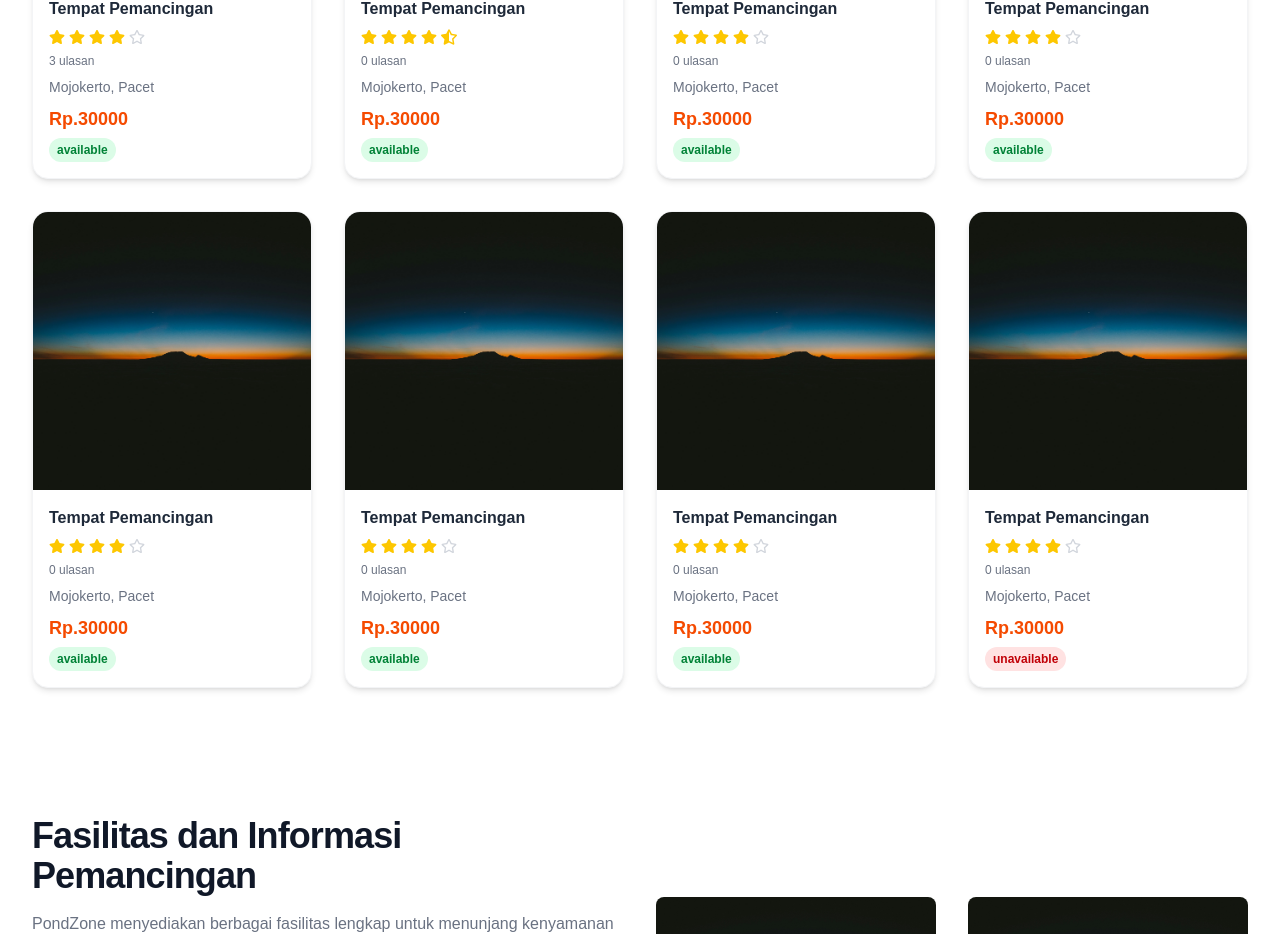
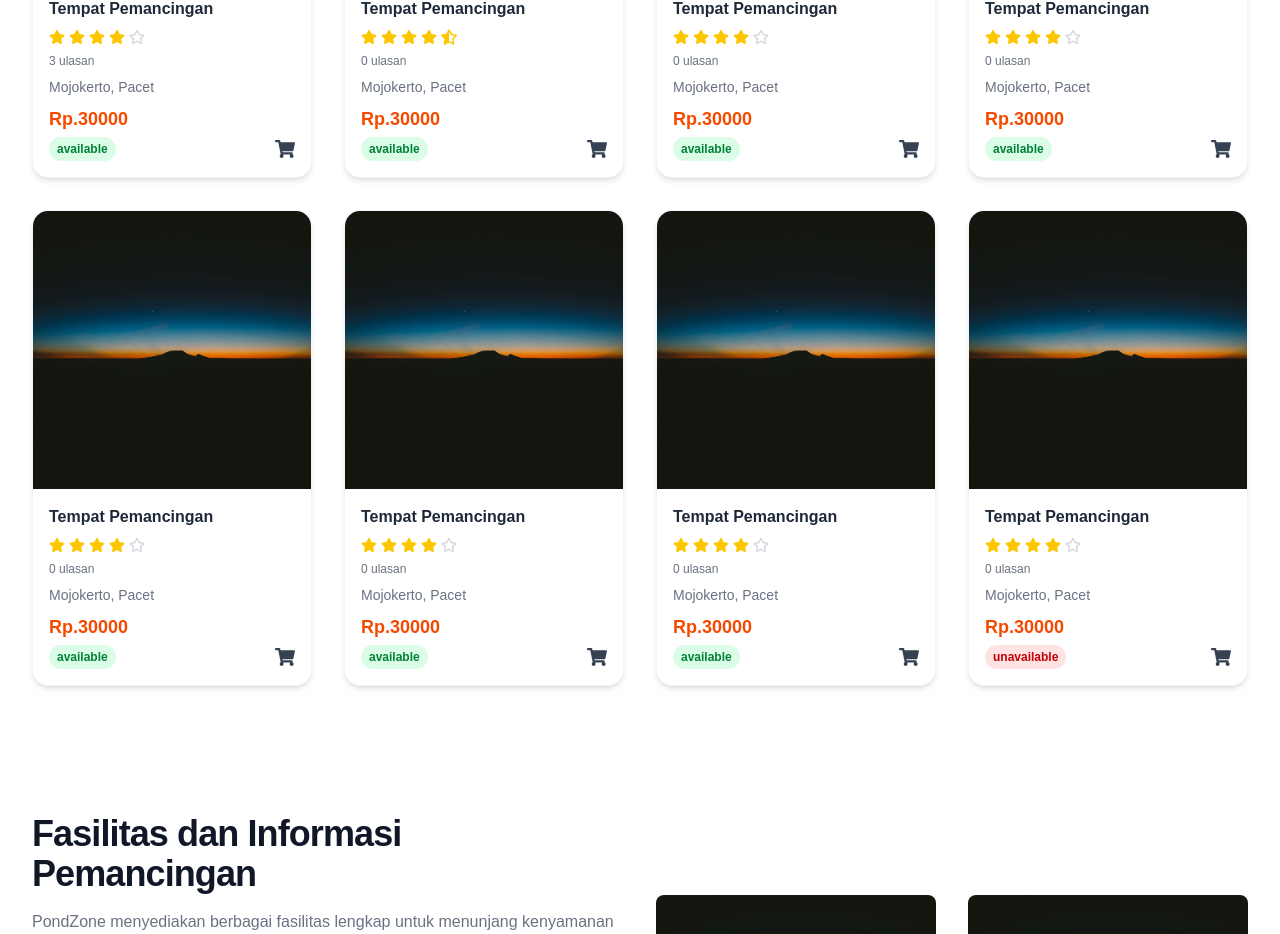
Before and after one commit to JasaSK/my-portofolio-fishing, a Next.js app: page /main/home in a window 1280 px wide. Shown: the part 1314-2248 px from the top of the page. Built offline with nearby package versions, Linux system fonts and the light colour scheme.

Commit message:
update product

```diff
--- a/src/components/Product.js
+++ b/src/components/Product.js
@@ -7,6 +7,7 @@ import Link from "next/link";
 import { FaStar, FaStarHalfAlt, FaRegStar } from "react-icons/fa";
 import { products } from "../data/DataProduct.js";
 import { reviews } from "../data/DataReviews.js";
+import { FaSearch, FaShoppingCart } from "react-icons/fa";
 
 function ProductCard({ product }) {
   const router = useRouter();
@@ -63,6 +64,7 @@ function ProductCard({ product }) {
 
           <div className="space-y-1">
             <p className="text-lg font-bold text-orange-600">{product.price}</p>
+            <div className="flex items-center justify-between">
               {product.status && (
                 <p
                   className={`text-xs font-semibold inline-block px-2 py-1 rounded-full
@@ -76,6 +78,10 @@ function ProductCard({ product }) {
                   {product.status}
                 </p>
               )}
+              <button className="cursor-pointer relative text-gray-700 hover:text-orange-500 transition">
+                <FaShoppingCart className="text-xl" />
+              </button>
+            </div>
           </div>
         </div>
       </div>
```
Lines whose indentation alone changed are shown as unchanged.
